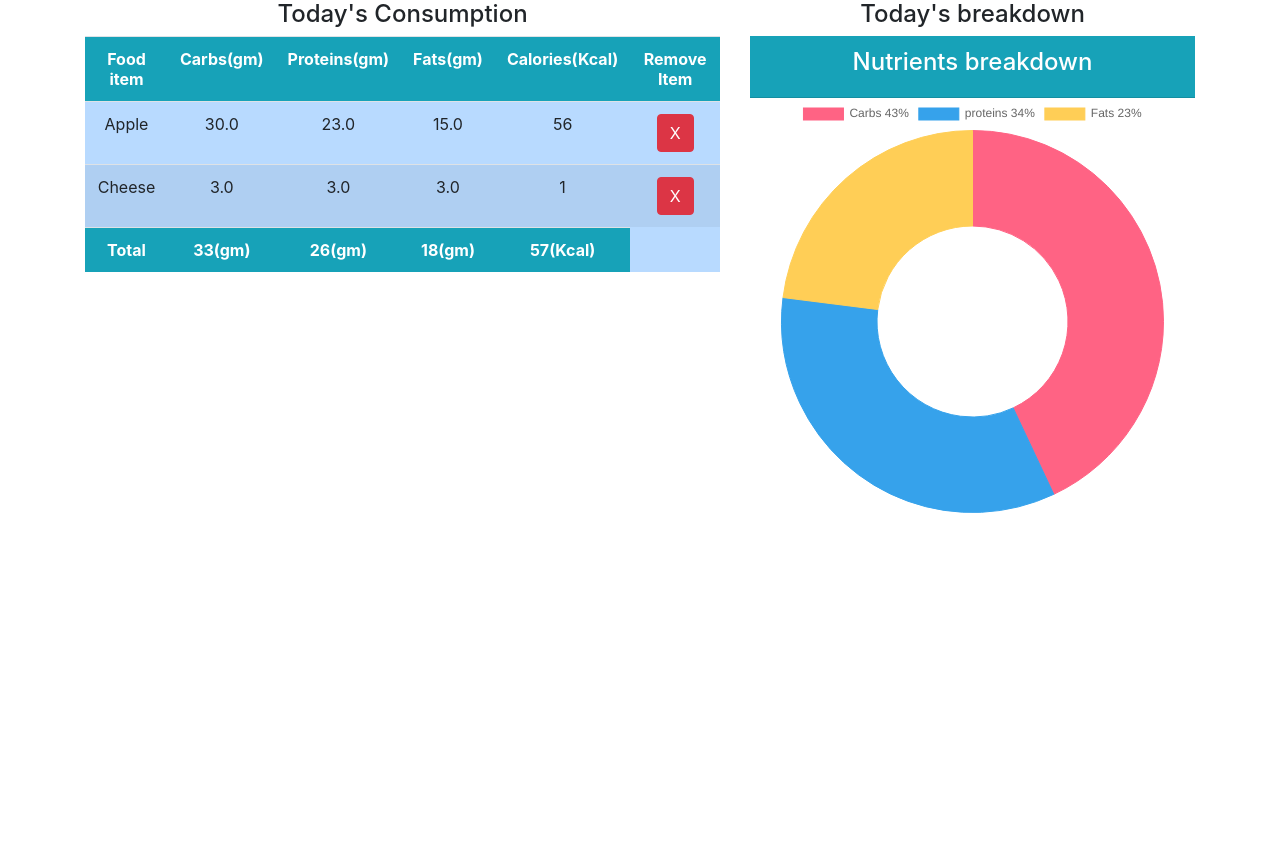
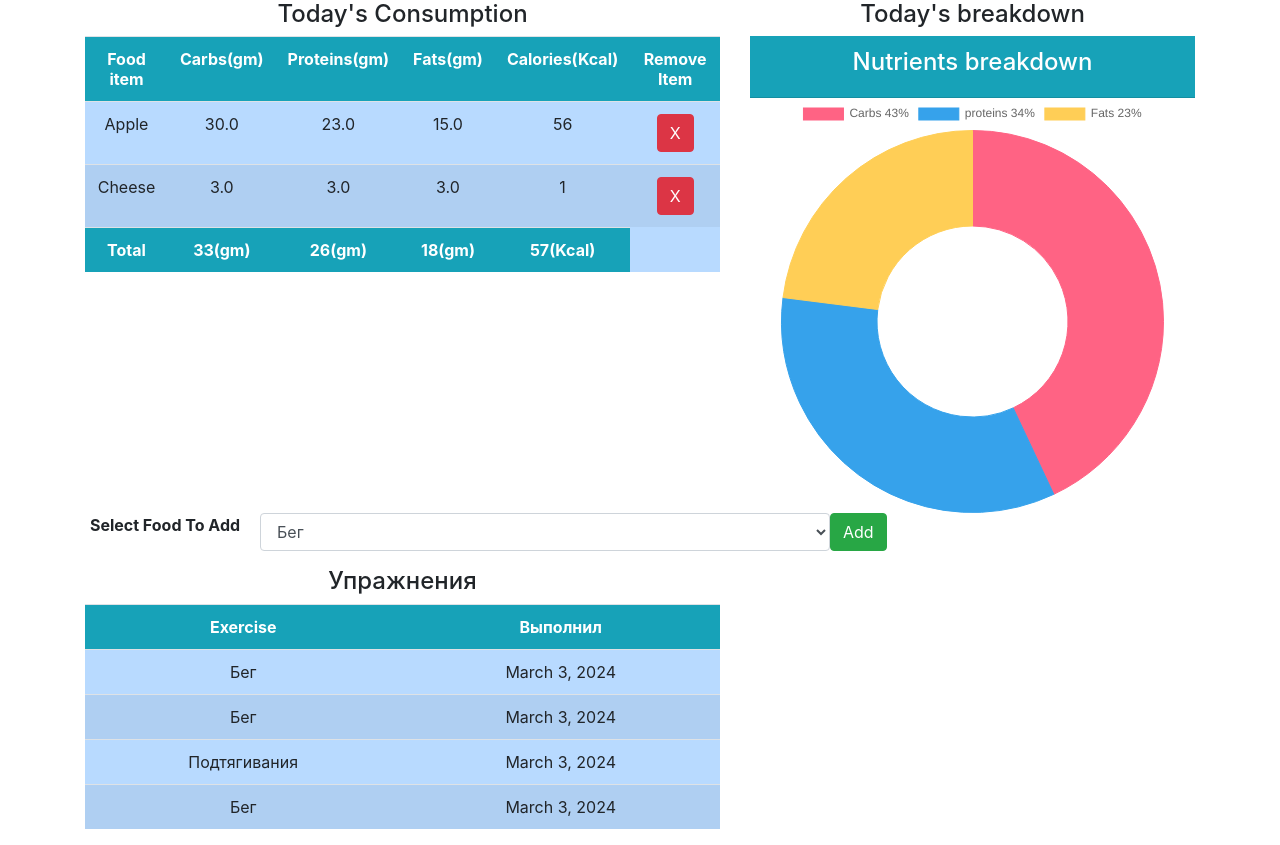
Before and after one commit to ubirust/tracker, a Django app: page / in a window 1280 px wide. Shown: the part 312-1157 px from the top of the page. Before the commit the page ends 825 px from the top, so only its background shows below. Run offline with Django 5.2, Linux system fonts and the light colour scheme; a user stored in the database is signed in; data comes from the database, SQL or seed files in the repository; both versions use the stored data as it was after the commit; some libraries are stand-ins or nearby versions.

Commit message:
Доработал новую модель в models.py

```diff
--- a/tracker_django/food_consuming/admin.py
+++ b/tracker_django/food_consuming/admin.py
@@ -1,8 +1,9 @@
 from django.contrib import admin
 
-from food_consuming.models import Food, Consume
-
+from food_consuming.models import Food, Consume, Exercise, ExerciseLog
 # Register your models here.
 
 admin.site.register(Food)
 admin.site.register(Consume)
+admin.site.register(Exercise)
+admin.site.register(ExerciseLog)
--- a/tracker_django/food_consuming/models.py
+++ b/tracker_django/food_consuming/models.py
@@ -14,3 +14,20 @@ class Food(models.Model):
 class Consume(models.Model):
     user = models.ForeignKey(User, on_delete=models.CASCADE)
     food_consumed = models.ForeignKey(Food, on_delete=models.CASCADE)
+
+
+class Exercise(models.Model):
+    name = models.CharField(max_length=100, unique=True)
+    calories_burned_per_10_minutes = models.PositiveIntegerField()
+
+    def __str__(self):
+        return self.name
+
+
+class ExerciseLog(models.Model):
+    user = models.ForeignKey(User, on_delete=models.CASCADE)
+    exercise = models.ForeignKey(Exercise, on_delete=models.CASCADE)
+    date = models.DateField(auto_now_add=True)
+
+    def __str__(self):
+        return f"{self.user.username} - {self.exercise.name} - {self.date}"
--- a/tracker_django/food_consuming/templates/index.html
+++ b/tracker_django/food_consuming/templates/index.html
@@ -108,6 +108,46 @@
                 </div>
             </div>
         </div>
+        <div style="text-align:center" class="row">
+            <div class="col-md-12">
+                <form method="POST">
+                    <div class="form-group row">
+                        {% csrf_token %}
+                        <label class="col-md-2">
+                            <b>Select Food To Add </b>
+                        </label>
+                        <select class="col-md-6 form-control" name="exercise_completed" id="exercise_completed">
+                            {% for exercise in exercises %}
+                            <option value="{{exercise.name}}">{{exercise.name}}</option>
+                            {% endfor %}
+                        </select>
+                        <button class="btn btn-success" type="submit">Add</button>
+                    </div>
+                </form>
+            </div>
+        </div>
+
+        <div class="row">
+            <div class="col-md-7">
+                <div>
+                    <h4 style="text-align:center"> Упражнения</h4>
+                </div>
+
+                <table id="table-exercise" class="table table-striped table-primary">
+                    <tr class="bg-info text-white">
+                        <th style="text-align:center">Exercise</th>
+                        <th style="text-align:center">Выполнил</th>
+                    </tr>
+                    {% for exercise_log in exercise_logs %}
+                    <tr>
+                        <td style="text-align:center">{{ exercise_log.exercise.name }}</td>
+                        <td style="text-align:center">{{ exercise_log.date }}</td>
+                    </tr>
+                    {% endfor %}
+                </table>
+            </div>
+
+        </div>
 
     </div>
 
--- a/tracker_django/food_consuming/views.py
+++ b/tracker_django/food_consuming/views.py
@@ -1,7 +1,9 @@
 from django.shortcuts import render, redirect
 from django.views.generic import TemplateView
 
-from food_consuming.models import Food, Consume
+from food_consuming.models import Food, Consume, Exercise, ExerciseLog
+
+
 
 
 # Create your views here.
@@ -12,14 +14,25 @@ class IndexView(TemplateView):
         context = super().get_context_data(**kwargs)
         context['foods'] = Food.objects.all()
         context['consumed_food'] = Consume.objects.filter(user=self.request.user)
+        context['exercises'] = Exercise.objects.all()
+        context['exercise_logs'] = ExerciseLog.objects.filter(user=self.request.user)
         return context
 
     def post(self, request, *args, **kwargs):
-        food_consumed = request.POST['food_consumed']
-        consume = Food.objects.get(name=food_consumed)
-        user = request.user
-        consume = Consume(user=user, food_consumed=consume)
-        consume.save()
+        if 'food_consumed' in request.POST:
+            food_consumed = request.POST['food_consumed']
+            consume = Food.objects.get(name=food_consumed)
+            user = request.user
+            consume = Consume(user=user, food_consumed=consume)
+            consume.save()
+
+        if 'exercise_completed' in request.POST:
+            exercise_completed = request.POST['exercise_completed']
+            exercise = Exercise.objects.get(name=exercise_completed)
+            user = request.user
+            exercise_log = ExerciseLog(user=user, exercise=exercise)
+            exercise_log.save()
+
         return redirect('/')
 
 
```
Also changed, not shown: tracker_django/db.sqlite3.
